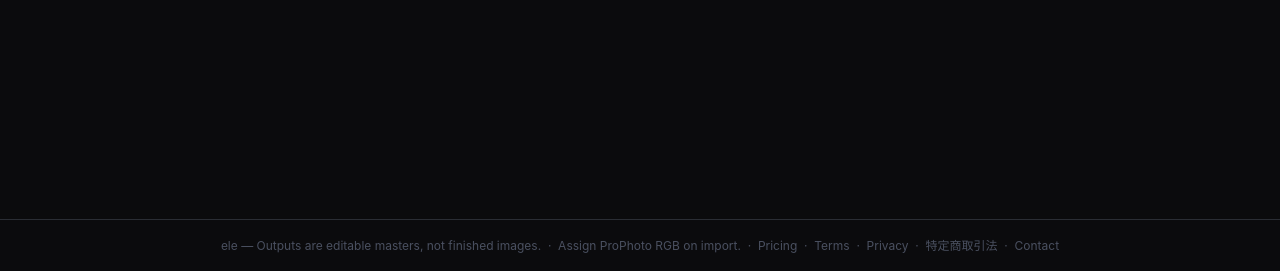
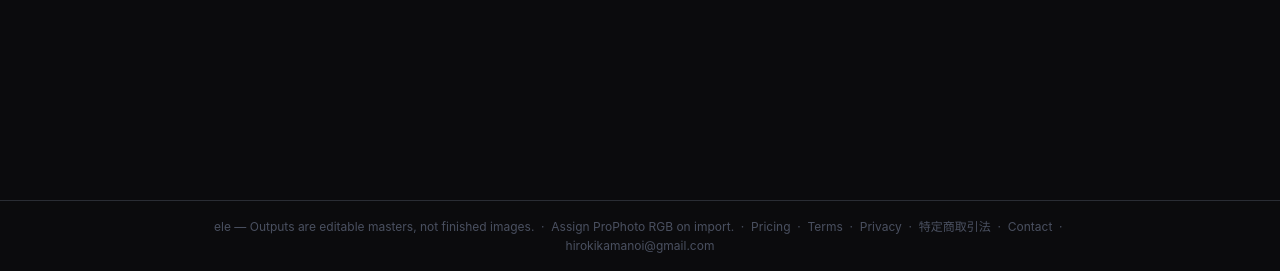
Before and after one commit to KAMANOI/ele, a FastAPI app: page /account in a window 1280 px wide. Shown: the part 529-800 px from the top of the page. Run offline with FastAPI, Linux system fonts and the light colour scheme; a user stored in the database is signed in; some libraries are stand-ins or nearby versions.

Commit message:
Add contact email to footer for Stripe website verification

```diff
--- a/ele/web/templates/base.html
+++ b/ele/web/templates/base.html
@@ -1,9 +1,13 @@
 <!DOCTYPE html>
-<html lang="en">
+<html lang="ja">
 <head>
   <meta charset="UTF-8">
   <meta name="viewport" content="width=device-width, initial-scale=1.0">
+  <meta name="theme-color" content="#08080b">
   <title>{% block title %}ele — Editable Photo Masters{% endblock %}</title>
+  <link rel="preconnect" href="https://fonts.googleapis.com">
+  <link rel="preconnect" href="https://fonts.gstatic.com" crossorigin>
+  <link href="https://fonts.googleapis.com/css2?family=Inter:wght@400;500;600;700&display=swap" rel="stylesheet">
   <link rel="stylesheet" href="/static/styles.css">
 </head>
 <body>
@@ -50,6 +54,7 @@
     &nbsp;&middot;&nbsp; <a href="/privacy">Privacy</a>
     &nbsp;&middot;&nbsp; <a href="/tokushoho">特定商取引法</a>
     &nbsp;&middot;&nbsp; <a href="/contact">Contact</a>
+    &nbsp;&middot;&nbsp; <a href="mailto:hirokikamanoi@gmail.com">hirokikamanoi@gmail.com</a>
   </div>
 </footer>
 
```
